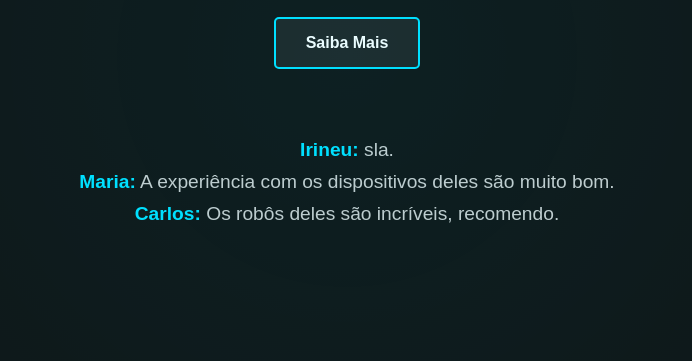
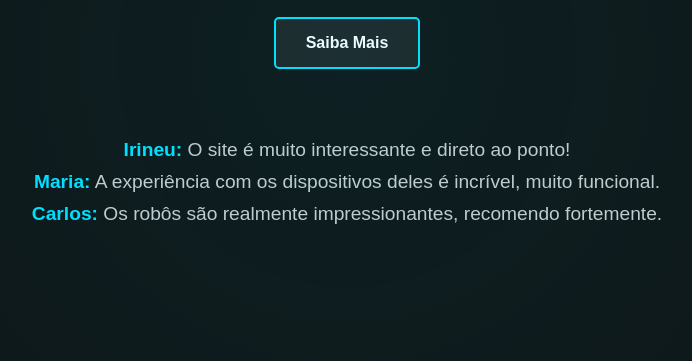
Before and after one commit to davigacha/coisaestranha, a plain HTML site: page index.html in a window 1280 px wide. Shown: the part 343-704 px from the top of the page, without its empty margins (293-985 px from the left). Drawn offline with Linux system fonts and the light colour scheme.

Commit message:
Update index.html

```diff
--- a/index.html
+++ b/index.html
@@ -97,14 +97,14 @@
 <body>
     <div class="animation"></div>
     <div class="container">
-        <h1>Zoriuns Inc. </h1>
+        <h1>Zoriuns Inc.</h1>
         <p>Innovating the future of robotics, today.</p>
-        <a class="button" href="https://www.youtube.com/watch?v=H8ZH_mkfPUY" target="_blank">Saiba Mais</a>
+        <a class="button" href="https://www.example.com" target="_blank">Saiba Mais</a>
     </div>
     <div class="comments">
-        <p><span class="user">Irineu:</span> sla.</p>
-        <p><span class="user">Maria:</span> A experiência com os dispositivos deles são muito bom.</p>
-        <p><span class="user">Carlos:</span> Os robôs deles são incríveis, recomendo.</p>
+        <p><span class="user">Irineu:</span> O site é muito interessante e direto ao ponto!</p>
+        <p><span class="user">Maria:</span> A experiência com os dispositivos deles é incrível, muito funcional.</p>
+        <p><span class="user">Carlos:</span> Os robôs são realmente impressionantes, recomendo fortemente.</p>
     </div>
 </body>
 </html>
```
